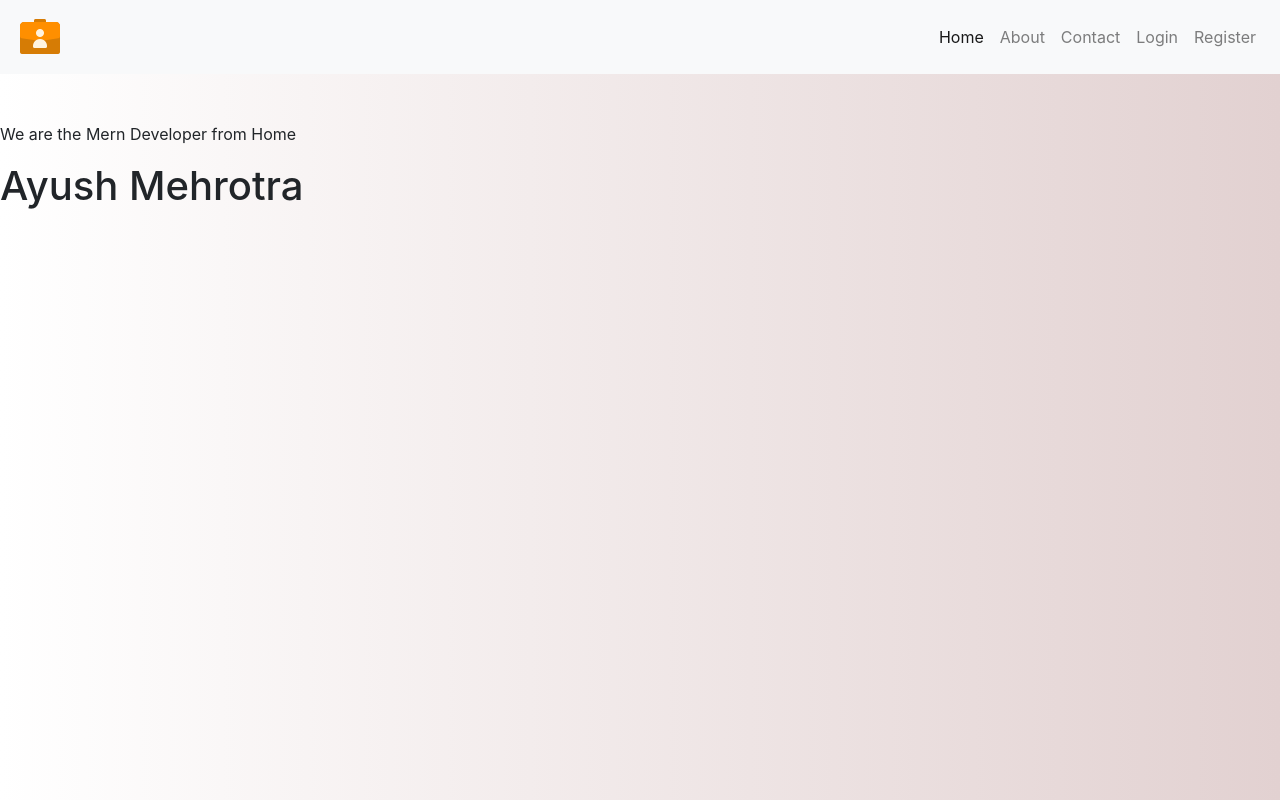
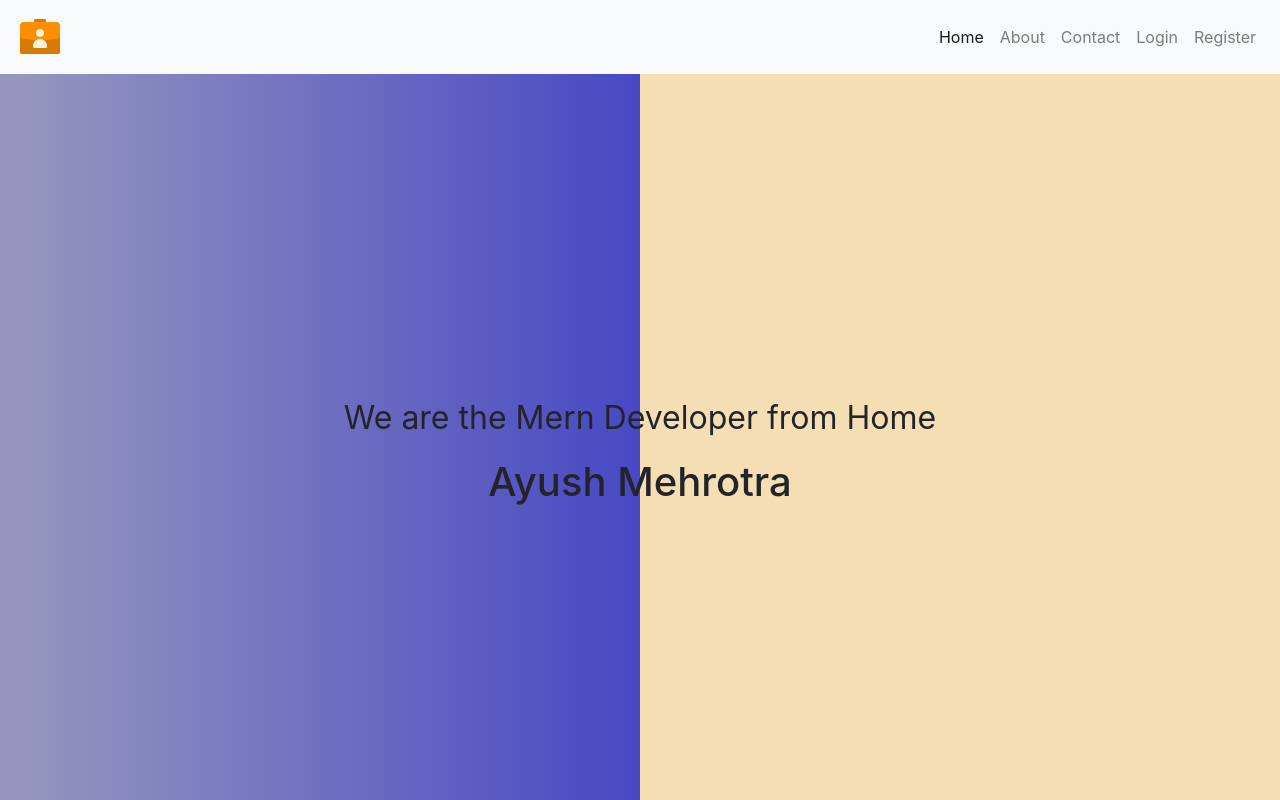
Before and after one commit to Ayushoopp/Portfolio, a React (Create React App) app in the folder client/: page / in a window 1280 px wide. Built offline with nearby package versions, Linux system fonts and the light colour scheme.

Commit message:
added backgroundColor50%

```diff
--- a/client/package.json
+++ b/client/package.json
@@ -5,7 +5,8 @@
   "dependencies": {
     "@emotion/react": "^11.10.6",
     "@emotion/styled": "^11.10.6",
-    "@mui/material": "^5.11.10",
+    "@mui/icons-material": "^5.11.11",
+    "@mui/material": "^5.11.11",
     "@testing-library/jest-dom": "^5.16.5",
     "@testing-library/react": "^13.4.0",
     "@testing-library/user-event": "^13.5.0",
--- a/client/src/App.css
+++ b/client/src/App.css
@@ -1,19 +1,14 @@
-/* * {
+** {
   margin: 0px;
   padding:0px;
 }
 
-body {
- background-color: #6096B4;
+
+
+.navbar-brand {
+  color: #c7d1d4;
 }
 
-div  #navbarSupportedContent {
-  background-color: #93BFCF;
-}
-.navbar-brand {
-  background-color: #93BFCF;
-}
- */
 
  .signupImg {
   text-align:center;
@@ -21,7 +16,7 @@ div  #navbarSupportedContent {
  }
 
  body{
- background:linear-gradient(to right, rgb(255, 255, 255),rgb(226, 209, 209)) ;
+ background:linear-gradient(to right, rgb(255, 255, 255),rgb(214, 208, 196)) ;
  }
 
 .signupForm {
--- /dev/null
+++ b/client/src/App1.css
@@ -0,0 +1,13 @@
+body {
+    background: linear-gradient(to right,rgb(152, 152, 190) 0%, rgb(72, 72, 196) 50%, wheat 50%, wheat 100%)
+}
+
+.Home {
+    display:flex;
+   text-align:center;
+   justify-content:center;
+   font-size:4vh;
+   flex-direction:column;
+   margin:auto;
+   padding-top:25%;
+ }
--- a/client/src/components/Home.js
+++ b/client/src/components/Home.js
@@ -1,11 +1,16 @@
 import React from 'react'
+import "./../App1.css"
 
 const Home = () => {
   return (
-    <div>
-      <p className='pt-5'>We are the Mern Developer from Home</p>
+    <>
+
+    <div className='Home' >
+      <p >We are the Mern Developer from Home</p>
       <h1>Ayush Mehrotra</h1>
     </div>
+
+    </>
   )
 }
 
```
Also changed, not shown: 2 other files (tests, documents, lock files or other folders).
